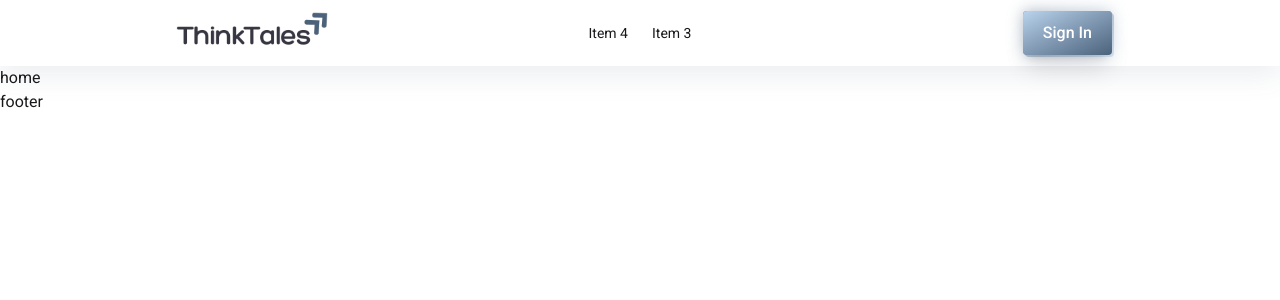
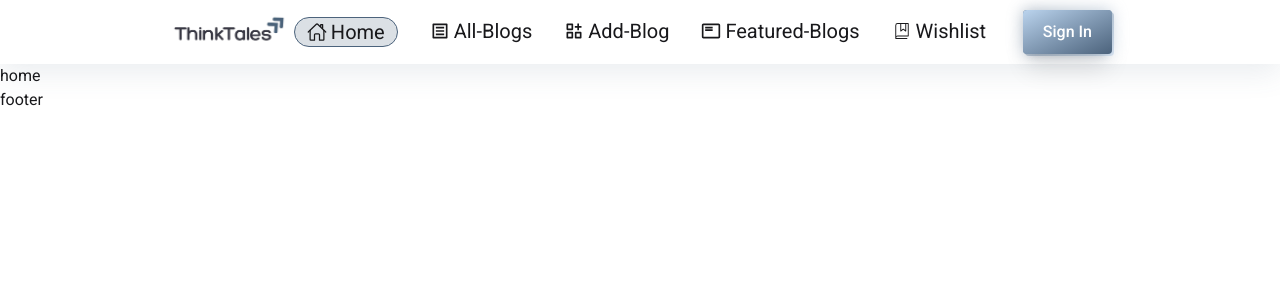
Before and after one commit to istiakiraz/ThinkTales, a React (Vite) app: page / in a window 1280 px wide. Shown: the top 300 px of the page. Built offline with nearby package versions, Linux system fonts and the light colour scheme.

Commit message:
added a navbar manu icon

```diff
--- a/src/components/Navbar.jsx
+++ b/src/components/Navbar.jsx
@@ -1,9 +1,79 @@
 import React, { useState } from "react";
 import logo from "../assets/titleLogo.png";
 import { RxCross2, RxHamburgerMenu } from "react-icons/rx";
+import { NavLink } from "react-router";
+import { IoHomeOutline } from "react-icons/io5";
+import { RiFunctionAddLine, RiLayoutHorizontalLine, RiPagesLine } from "react-icons/ri";
+import { MdOutlineFeaturedPlayList } from "react-icons/md";
+import { PiBookBookmarkLight } from "react-icons/pi";
 
 const Navbar = () => {
   const [show, setShow] = useState(false);
+
+
+  const links = (
+    <>
+      <NavLink
+        className={({ isActive }) =>
+          isActive
+            ? " bg-[#4c637c]/20 px-3 border border-[#4c637c] rounded-2xl  "
+            : " hover:underline"
+        }
+        to="/"
+      >
+        <li className="flex gap-1 items-center"> <IoHomeOutline />  Home</li>
+      </NavLink>
+      <NavLink
+        className={({ isActive }) =>
+          isActive
+            ? " bg-[#4c637c]/20 px-3 border border-[#4c637c] rounded-2xl  "
+            : " hover:underline"
+        }
+        to="/fff"
+      >
+        <li className="flex gap-1 items-center"> <RiLayoutHorizontalLine /> All-Blogs</li>
+      </NavLink>
+      <NavLink
+        className={({ isActive }) =>
+          isActive
+            ? " bg-[#4c637c]/20 px-3 border border-[#4c637c] rounded-2xl  "
+            : " hover:underline"
+        }
+        to="/jj"
+      >
+        <li className="flex gap-1 items-center"> <RiFunctionAddLine /> Add-Blog</li>
+      </NavLink>
+      <NavLink
+        className={({ isActive }) =>
+          isActive
+            ? " bg-[#4c637c]/20 px-3 border border-[#4c637c] rounded-2xl  "
+            : " hover:underline"
+        }
+        to="/hh"
+      >
+        <li className="flex gap-1 items-center">  <MdOutlineFeaturedPlayList /> Featured-Blogs</li>
+      </NavLink>
+
+      <NavLink
+        className={({ isActive }) =>
+          isActive
+            ? " bg-[#E1EEBC]/20 px-3 border border-[#E1EEBC] rounded-2xl    "
+            : " hover:underline"
+        }
+        to="/all-tasks"
+      >
+        <li className="flex gap-1 items-center"> <PiBookBookmarkLight /> Wishlist</li>
+      </NavLink>
+
+
+
+
+
+    </>
+  );
+
+
+
 
   return (
     <div className=" bg-base-100/20 shadow-[0px_8px_30px_0px_rgba(76,99,124,0.12)]  ">
@@ -12,13 +82,8 @@ const Navbar = () => {
           <img className="w-42" src={logo} alt="ThinkTales" />
         </div>
         <div className="navbar-center hidden lg:flex">
-          <ul className="menu menu-horizontal px-1">
-            <li>
-              <a>Item 4</a>
-            </li>
-            <li>
-              <a>Item 3</a>
-            </li>
+          <ul className=" flex gap-8 text-xl menu-horizontal px-1">
+           {links}
           </ul>
         </div>
         <div className="navbar-end">
@@ -35,32 +100,15 @@ const Navbar = () => {
             </span>
 
             <ul
-              className={`md:hidden absolute rounded-xl  pr-20 duration-1000  bg-[#4c637c]/40 p-4  ${
+              className={`md:hidden absolute   flex flex-col *:border-gray-100 *:border-b-1 *:pb-2 *:pr-20 duration-1000  bg-[#4c637c]/40 p-4  ${
                 show ? "right-2 top-18" : "-right-60 top-18"
               }`}
             >
-              <li>
-                <a>Item 1</a>
-              </li>
-              <li>
-                <a>Item 3</a>
-              </li>
+             {links}
             </ul>
           </span>
 
-          {/* <div className="dropdown">
-      <div tabIndex={0} role="button" className="btn btn-ghost lg:hidden">
-        <svg xmlns="http://www.w3.org/2000/svg" className="h-5 w-5" fill="none" viewBox="0 0 24 24" stroke="currentColor"> <path strokeLinecap="round" strokeLinejoin="round" strokeWidth="2" d="M4 6h16M4 12h8m-8 6h16" /> </svg>
-      </div>
-      <ul
-        tabIndex={0}
-        className="menu menu-sm dropdown-content bg-base-100 rounded-box z-1 mt-3 w-52 p-2 shadow">
-        <li><a>Item 1</a></li>
-        <li><a>Item 3</a></li>
-      </ul>
-    </div> */}
           <a
-
             className="px-5 py-2.5 relative rounded group font-medium text-white inline-block"
           >
             <span className="absolute top-0 left-0 w-full h-full rounded opacity-50 filter blur-sm bg-gradient-to-br from-[#4c637c] to-[#bbd4ee]"></span>
```
